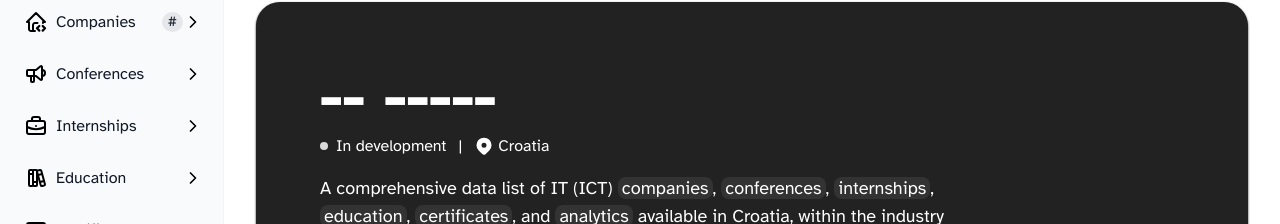
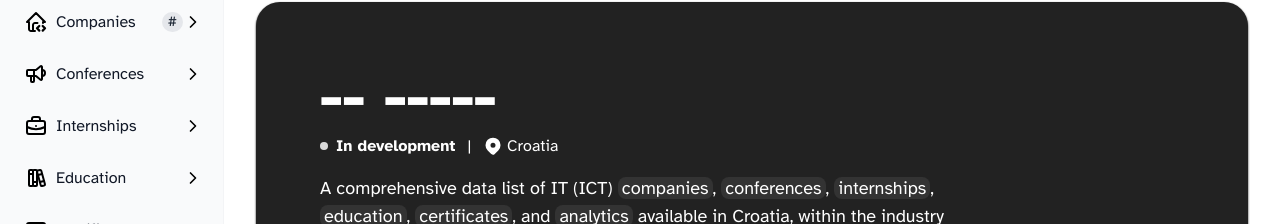
Before and after one commit to stefanicjuraj/datalog, a React (Vite) app: page / in a window 1280 px wide. Shown: the part 142-366 px from the top of the page. Built offline with nearby package versions, Linux system fonts and the light colour scheme.

Commit message:
style(home): add bold typography to header tag

```diff
--- a/src/pages/Home.tsx
+++ b/src/pages/Home.tsx
@@ -22,7 +22,7 @@ function Home() {
                         </h1>
                         {/* header tags */}
                         <div className="flex text-white mt-2 mb-4">
-                            <a className="rounded-full text-md text-center inline-flex items-center">
+                            <a className="rounded-full text-md font-bold text-center inline-flex items-center">
                                 <span className="flex items-center text-normal">
                                     <span className="animate-pulse flex w-2 h-2 bg-white rounded-full mr-2 flex-shrink-0"></span>
                                 </span>
```
